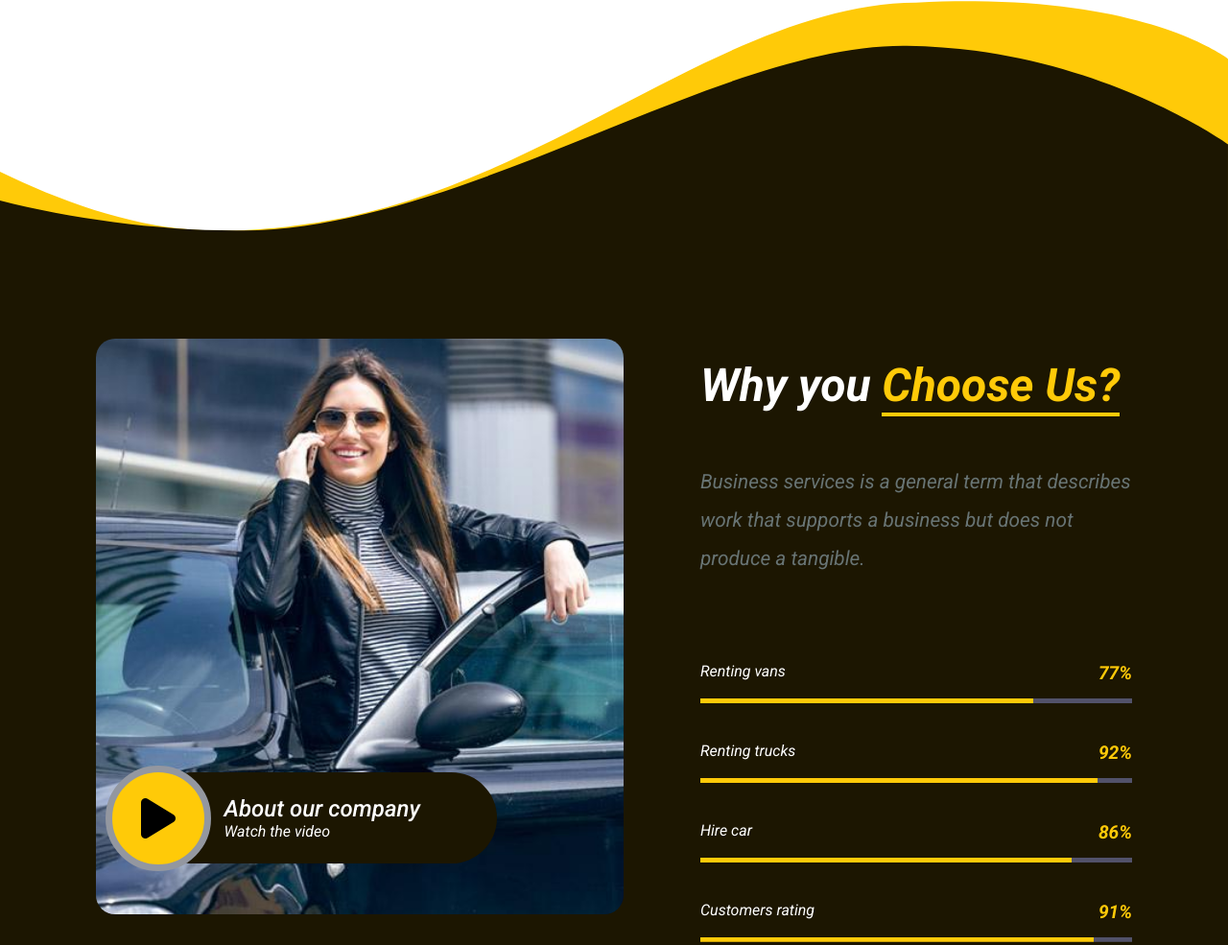
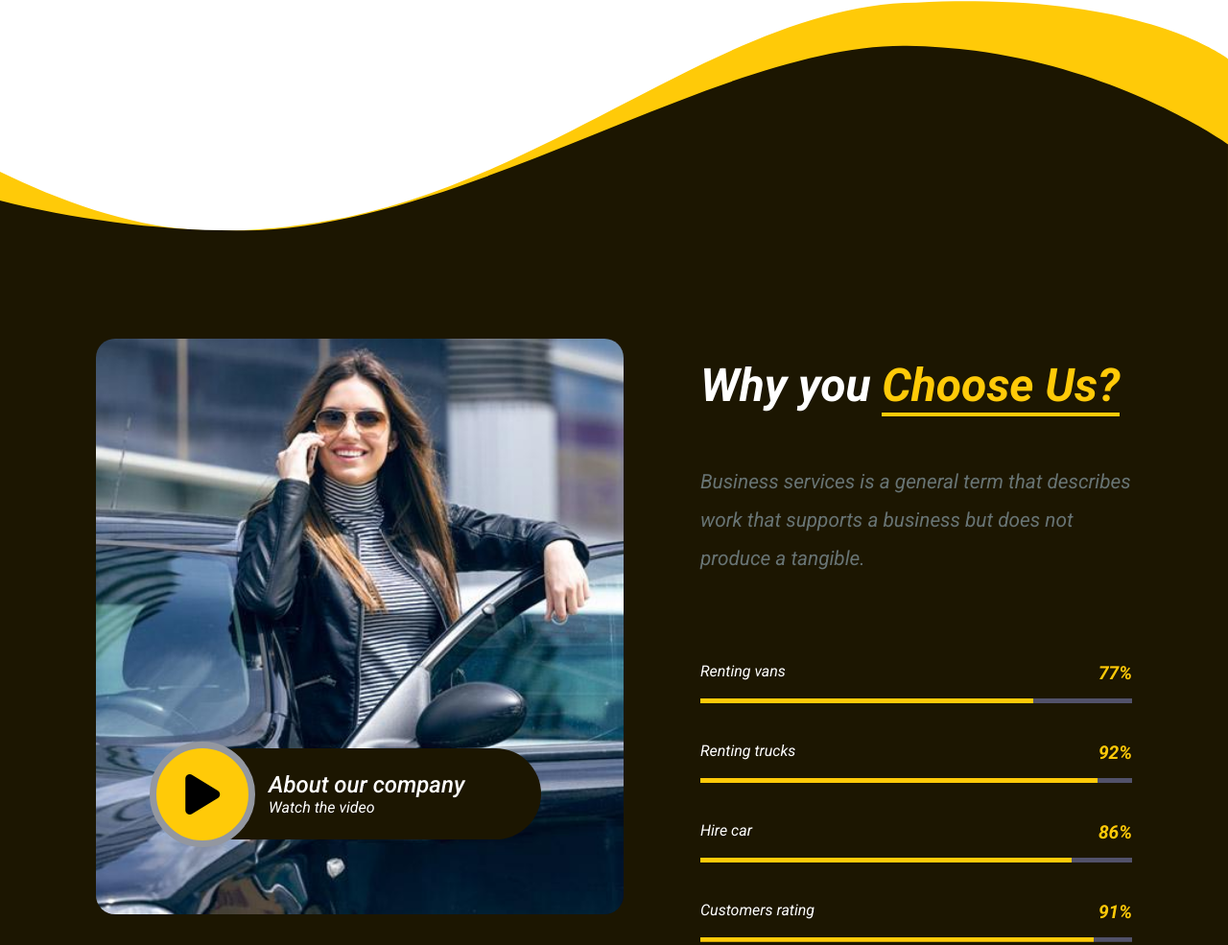
Before and after one commit to HuyHoang3425/project_web_nhom_1, a plain HTML site: page pages/about/index.html in a window 1280 px wide. Shown: the part 2874-3859 px from the top of the page at 96% size. Drawn offline with Linux system fonts and the light colour scheme; a web font is replaced by a local one.

Commit message:
update play

```diff
--- a/pages/about/about.css
+++ b/pages/about/about.css
@@ -290,13 +290,13 @@
     padding-left: 100px;
     padding-right: 100px;
     padding-top: 100px;
-
+    position: relative;
 }
 
 /* choose us picture */
 
 .picture-choose-us img {
-    position: relative;
+    /* position: relative; */
     width: 550px;
     height: 600px;
     border-radius: 20px;
@@ -309,8 +309,8 @@
     gap: 0px;
     justify-content: center;
     align-items: center;
-    height: 125%;
-    left: 12%;
+    height: 950px;
+    left: 200px;
 }
 
 .word-in-picture-choose-us {
```
